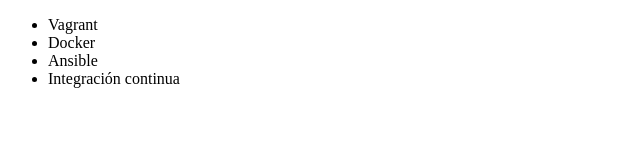
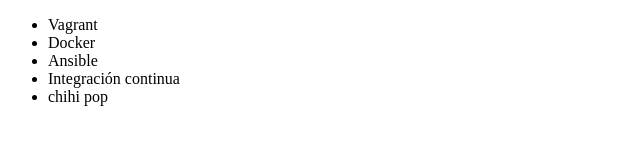
Before and after one commit to carlxs-txjada/Alura-curso-GIT, a plain HTML site: page index.html in a window 1280 px wide. Shown: the full height of the page, 0-640 px from the left. Drawn offline with Linux system fonts and the light colour scheme.

Commit message:
nueva linea index.html

```diff
--- a/index.html
+++ b/index.html
@@ -10,6 +10,7 @@
          <li> Docker </li>
          <li> Ansible </li>
          <li> Integración continua </li>
+         <li> chihi pop</li>
      </ul>
 </body>
 </html>
```
